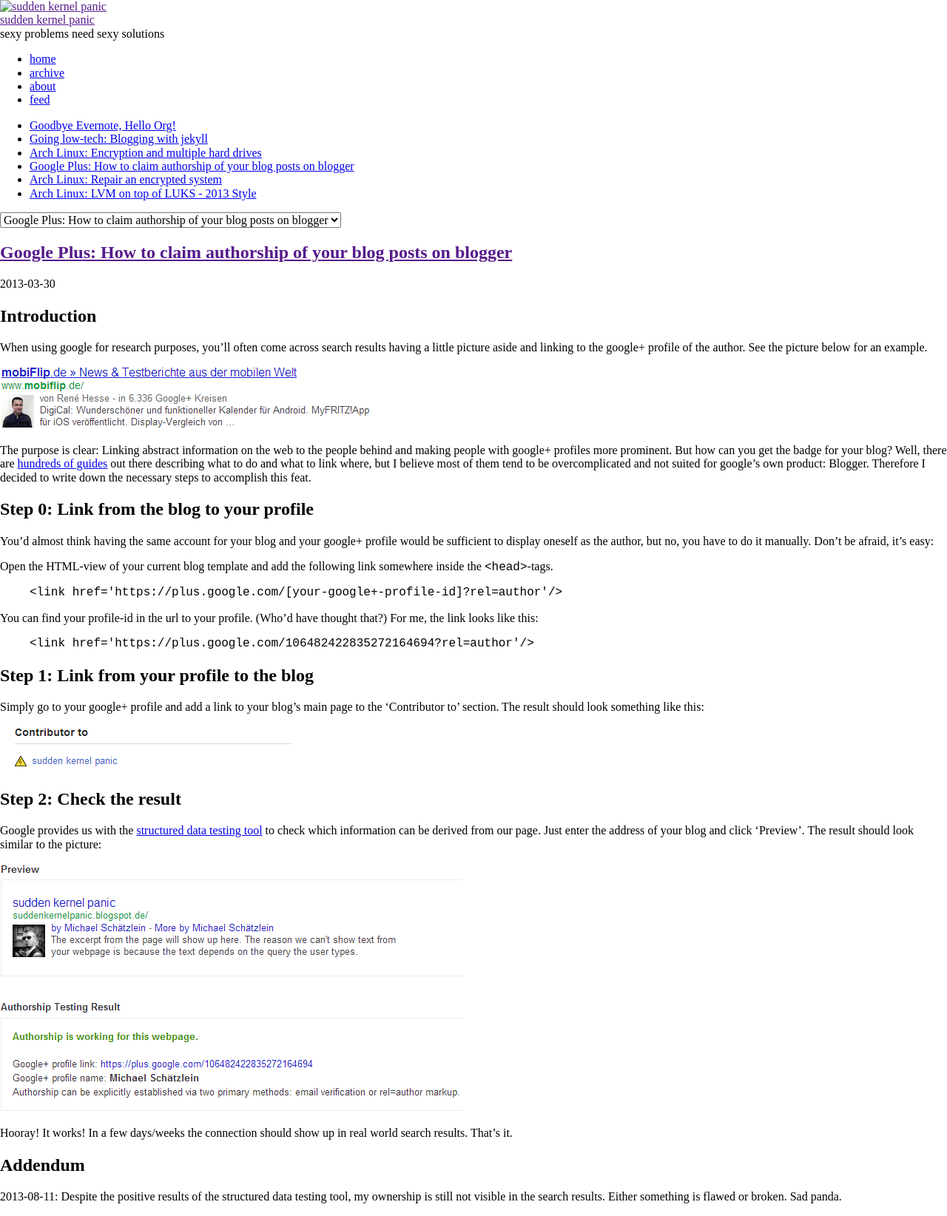
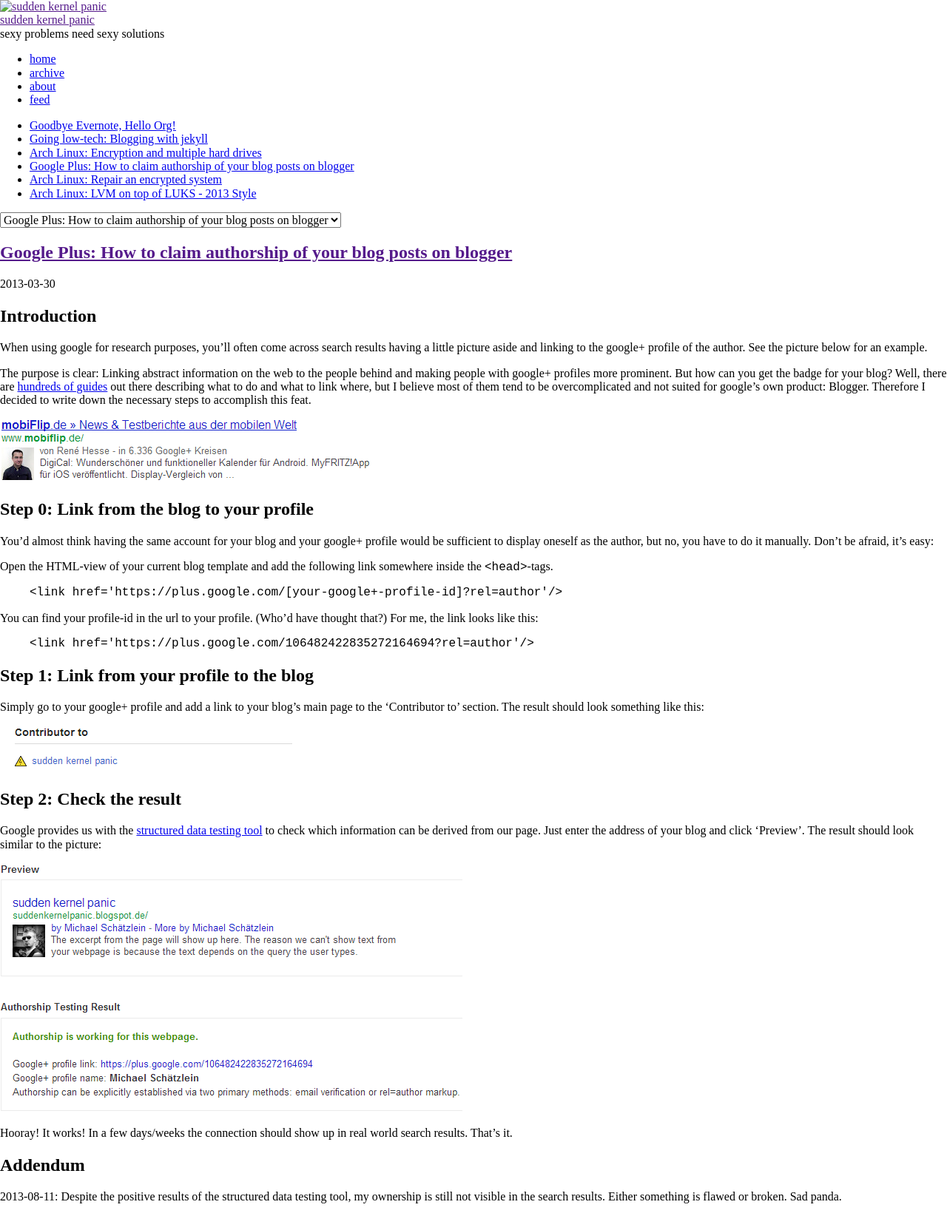
Before and after one commit to Bin7me/bin7me.github.io, a Jekyll site: the page built from _posts/2013-03-30-google-plus-how-to-claim-authorship-of.markdown, in a window 1280 px wide. Shown: the whole page at 74% size. Built offline with Jekyll 4.4.1, drawn with Linux system fonts in a browser that asks for light colours; nearby versions of some CDN libraries; library files that are not in the unit come from our copies; Markdown is read by kramdown in place of the engine named in the settings.

```diff
--- a/_posts/2013-03-30-google-plus-how-to-claim-authorship-of.markdown
+++ b/_posts/2013-03-30-google-plus-how-to-claim-authorship-of.markdown
@@ -7,11 +7,11 @@ category: entropy
 
 When using google for research purposes, you'll often come across search results having a little picture aside and linking to the google+ profile of the author. See the picture below for an example.
 
-[![search result with link to google+ profile][mobiflip]][mobiflip]
-
 The purpose is clear: Linking abstract information on the web to the people behind and making people with google+ profiles more prominent. But how can you get the badge for your blog? Well, there are [hundreds of guides][ownershipGuides] out there describing what to do and what to link where, but I believe most of them tend to be overcomplicated and not suited for google's own product: Blogger. Therefore I decided to write down the necessary steps to accomplish this feat.
 
 <!--more-->
+
+[![search result with link to google+ profile][mobiflip]][mobiflip]
 
 ## Step 0: Link from the blog to your profile
 
```
